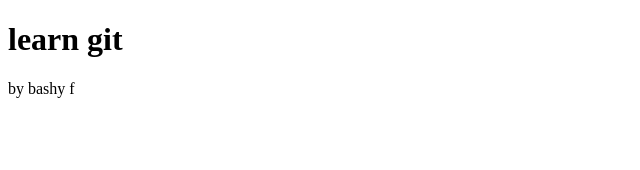
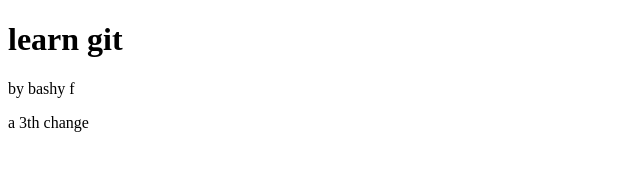
Before and after one commit to bashy34/test2, a plain HTML site: page index.html in a window 1280 px wide. Shown: the full height of the page, 0-640 px from the left. Drawn offline with Linux system fonts and the light colour scheme.

Commit message:
add a line in 2 files

```diff
--- a/index.html
+++ b/index.html
@@ -8,5 +8,6 @@
 <body>
     <h1>learn git</h1>
     <p>by bashy f</p>
+    <p>a 3th change</p>
 </body>
 </html>
```
Also changed, not shown: learn.txt.
